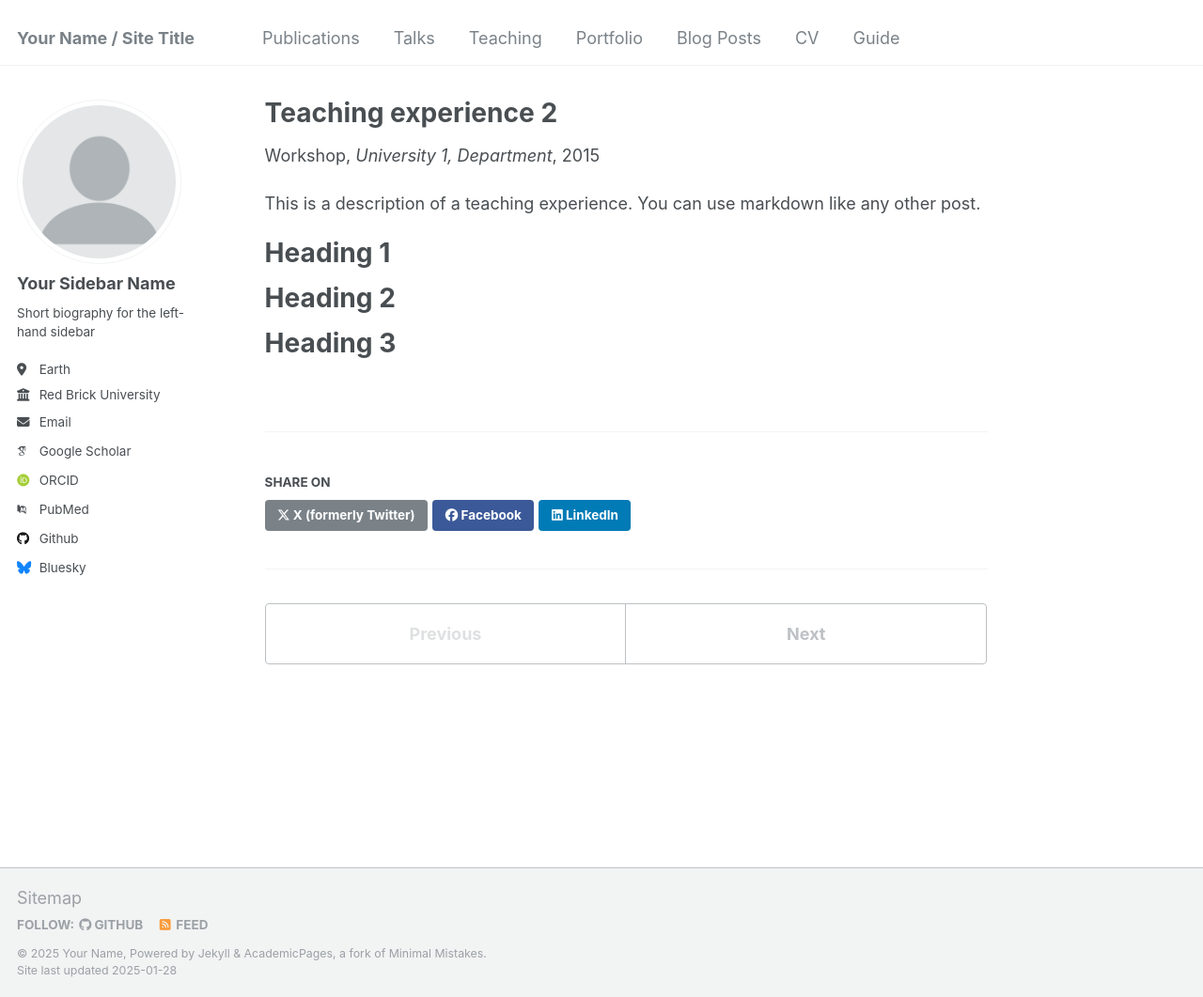
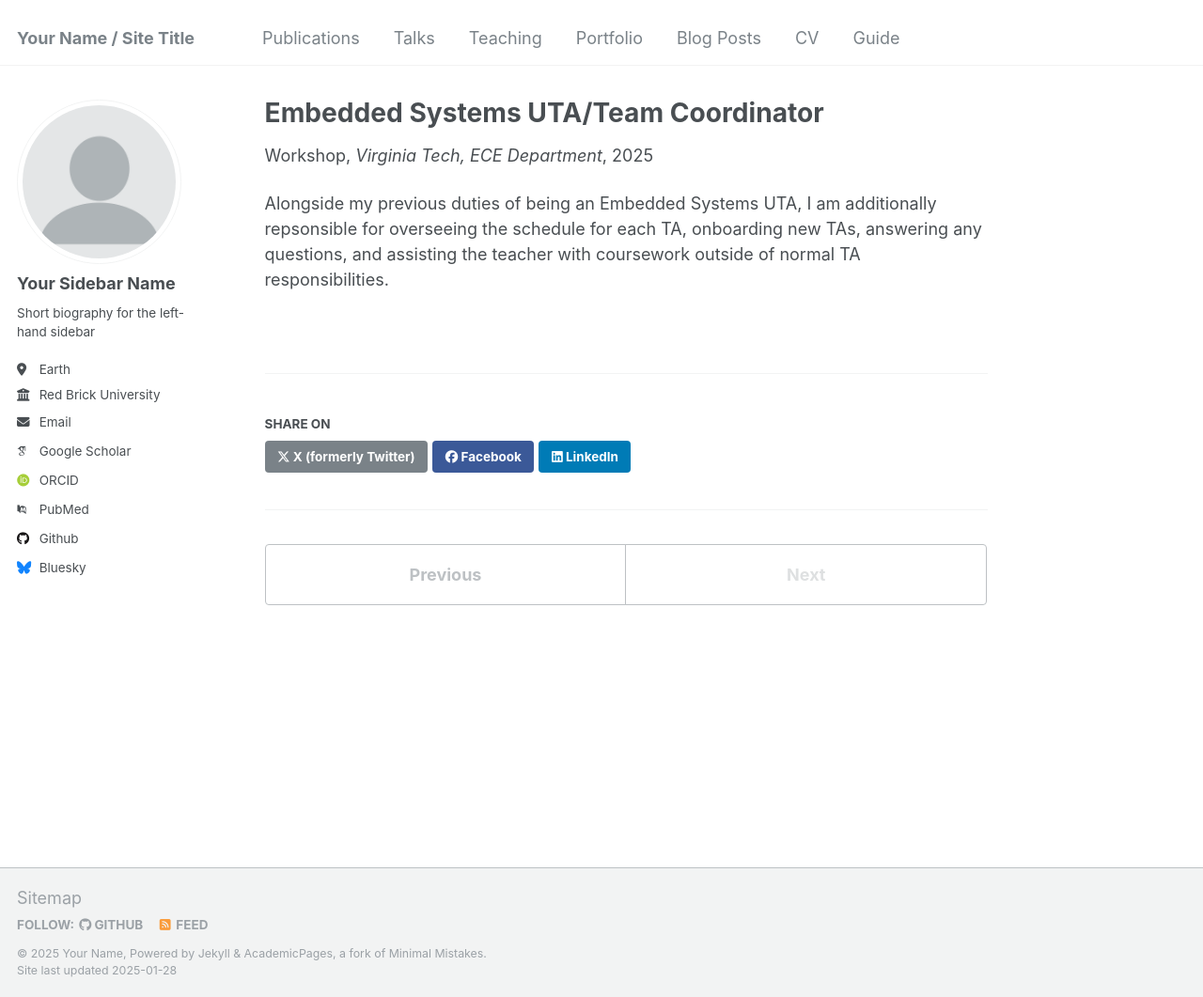
Before and after one commit to aidenwvt/aidenwvt.github.io, a Jekyll site: the page built from _teaching/2015-spring-teaching-2.md, in a window 1280 px wide and 1061 px high. Shown: the whole window at 94% size. Built offline with Jekyll 4.4.1, drawn with Linux system fonts in a browser that asks for light colours; some web fonts are replaced.

Commit message:
Update 2015-spring-teaching-2.md

```diff
--- a/_teaching/2015-spring-teaching-2.md
+++ b/_teaching/2015-spring-teaching-2.md
@@ -1,20 +1,10 @@
 ---
-title: "Teaching experience 2"
+title: "Embedded Systems UTA/Team Coordinator"
 collection: teaching
 type: "Workshop"
-permalink: /teaching/2015-spring-teaching-1
-venue: "University 1, Department"
-date: 2015-01-01
-location: "City, Country"
+venue: "Virginia Tech, ECE Department"
+date: 2025-01-16
+location: "Blacksburg, Virginia"
 ---
 
-This is a description of a teaching experience. You can use markdown like any other post.
-
-Heading 1
-======
-
-Heading 2
-======
-
-Heading 3
-======
+Alongside my previous duties of being an Embedded Systems UTA, I am additionally repsonsible for overseeing the schedule for each TA, onboarding new TAs, answering any questions, and assisting the teacher with coursework outside of normal TA responsibilities.
```
